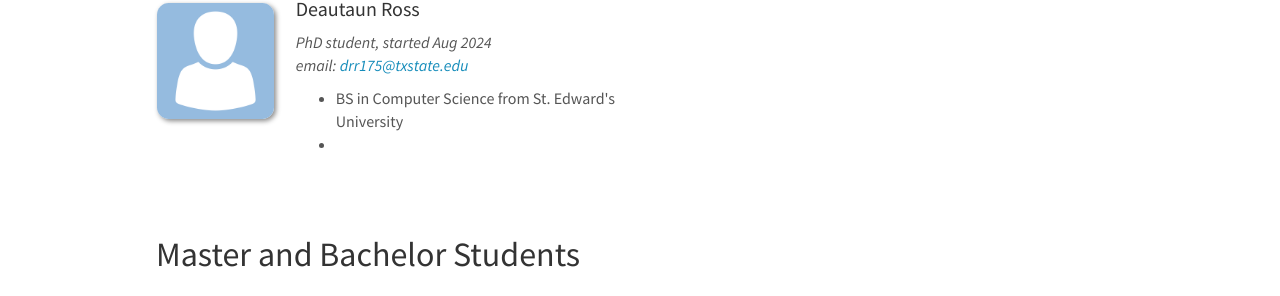
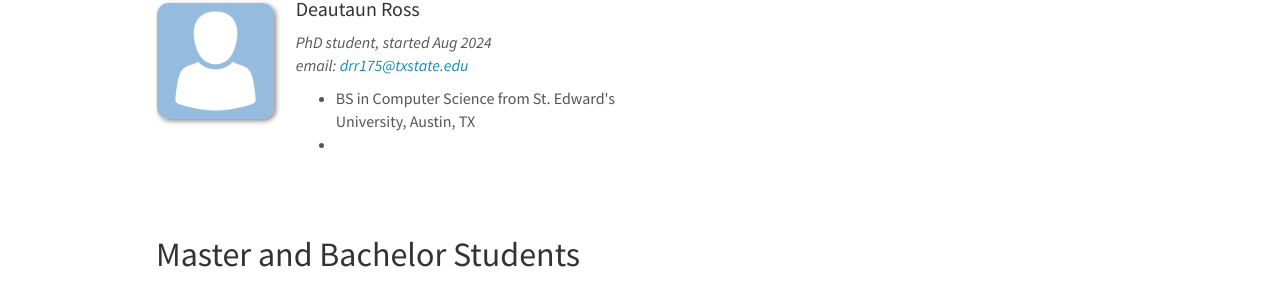
Before and after one commit to imics-lab/imics-lab.github.io, a Jekyll site: the page built from _pages/team.md, in a window 1280 px wide and 900 px high, scrolled down 889 px. Shown: the part 172-468 px from the top of the window. Built offline with Jekyll 4.4.1, drawn with Linux system fonts in a browser that asks for light colours; nearby versions of some CDN libraries.

Commit message:
Update team_members.yml

```diff
--- a/_data/team_members.yml
+++ b/_data/team_members.yml
@@ -51,7 +51,7 @@
   info: PhD student, started Aug 2024
   email: drr175@txstate.edu
   number_educ: 2
-  education1: BS in Computer Science from St. Edward's University
+  education1: BS in Computer Science from St. Edward's University, Austin, TX
 
 # - name: "This could be you !"
 #   photo: rock.jpg
```
